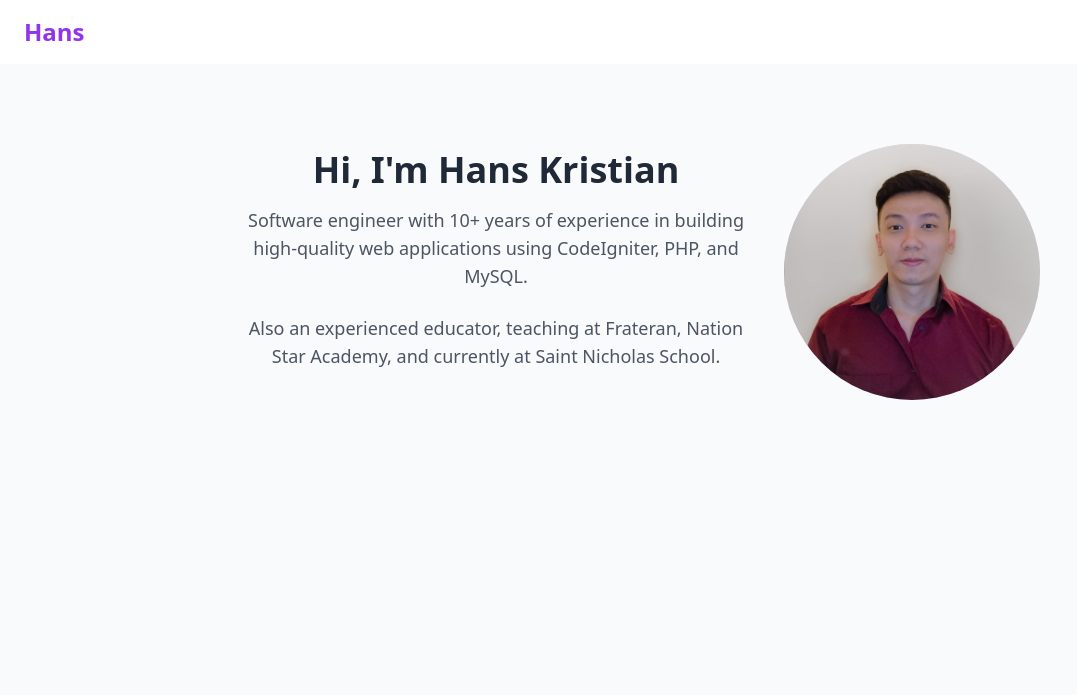
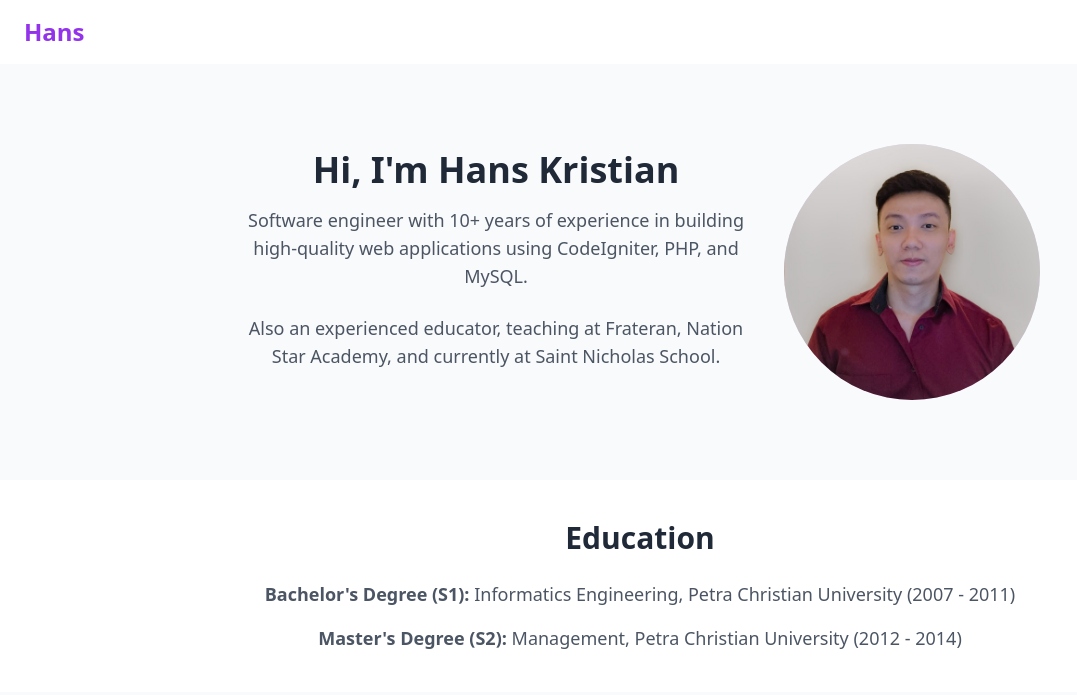
Before and after one commit to hanskristianw/about, a plain HTML site: page index.html in a window 1280 px wide. Shown: the whole page, without its empty margins (0-1077 px from the left). Drawn offline with nearby package versions, Linux system fonts and the light colour scheme.

Commit message:
Update index.html

```diff
--- a/index.html
+++ b/index.html
@@ -35,5 +35,16 @@
             </div>
         </div>
     </section>
+
+    <!-- Education Section -->
+    <section class="bg-white py-10">
+        <div class="container mx-auto text-center">
+            <h3 class="text-3xl font-bold text-gray-800 mb-6">Education</h3>
+            <ul class="text-gray-600 text-lg space-y-4">
+                <li><strong>Bachelor's Degree (S1):</strong> Informatics Engineering, Petra Christian University (2007 - 2011)</li>
+                <li><strong>Master's Degree (S2):</strong> Management, Petra Christian University (2012 - 2014)</li>
+            </ul>
+        </div>
+    </section>
 </body>
 </html>
```
